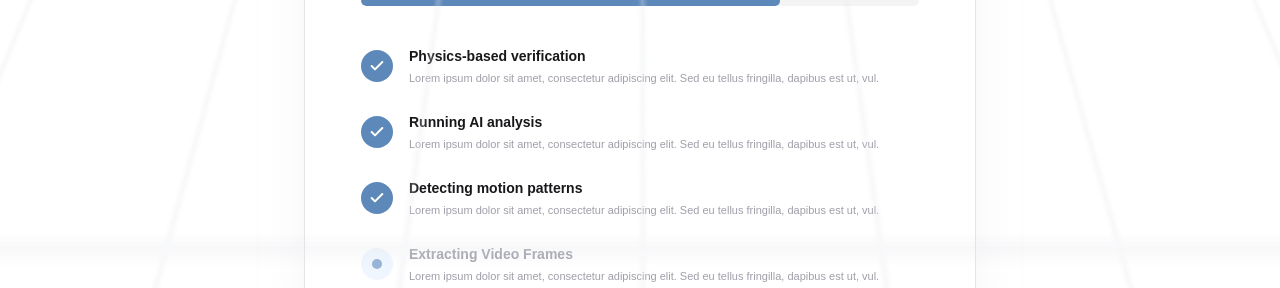
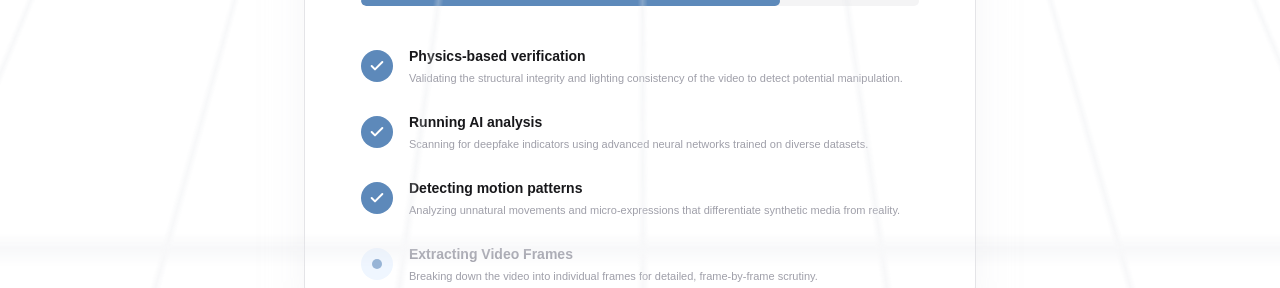
Before and after one commit to Eewonn/voxear, a Next.js app: page /analyze in a window 1280 px wide. Shown: the part 664-952 px from the top of the page. Built offline with nearby package versions, Linux system fonts and the light colour scheme.

Commit message:
Replaced old step description with temporary ones

```diff
--- a/src/app/analyze/page.tsx
+++ b/src/app/analyze/page.tsx
@@ -8,10 +8,26 @@ import { GridBackground } from "@/components/ui/grid-bg";
 export default function AnalyzePage() {
   // Step data drives both the progress card and the navigation circle
   const steps = [
-    { title: "Physics-based verification", status: "completed" },
-    { title: "Running AI analysis", status: "completed" },
-    { title: "Detecting motion patterns", status: "completed" },
-    { title: "Extracting Video Frames", status: "current" },
+    {
+      title: "Physics-based verification",
+      status: "completed",
+      description: "Validating the structural integrity and lighting consistency of the video to detect potential manipulation."
+    },
+    {
+      title: "Running AI analysis",
+      status: "completed",
+      description: "Scanning for deepfake indicators using advanced neural networks trained on diverse datasets."
+    },
+    {
+      title: "Detecting motion patterns",
+      status: "completed",
+      description: "Analyzing unnatural movements and micro-expressions that differentiate synthetic media from reality."
+    },
+    {
+      title: "Extracting Video Frames",
+      status: "current",
+      description: "Breaking down the video into individual frames for detailed, frame-by-frame scrutiny."
+    },
   ];
 
   // Derived progress/state values
@@ -85,15 +101,13 @@ export default function AnalyzePage() {
                 </div>
                 <div>
                   <h3
-                    className={`font-bold text-sm ${
-                      step.status === "completed" ? "text-zinc-900" : "text-zinc-400"
-                    }`}
+                    className={`font-bold text-sm ${step.status === "completed" ? "text-zinc-900" : "text-zinc-400"
+                      }`}
                   >
                     {step.title}
                   </h3>
                   <p className="text-[11px] text-zinc-400 leading-relaxed mt-1">
-                    Lorem ipsum dolor sit amet, consectetur adipiscing elit. Sed eu
-                    tellus fringilla, dapibus est ut, vul.
+                    {step.description}
                   </p>
                 </div>
               </div>
```
